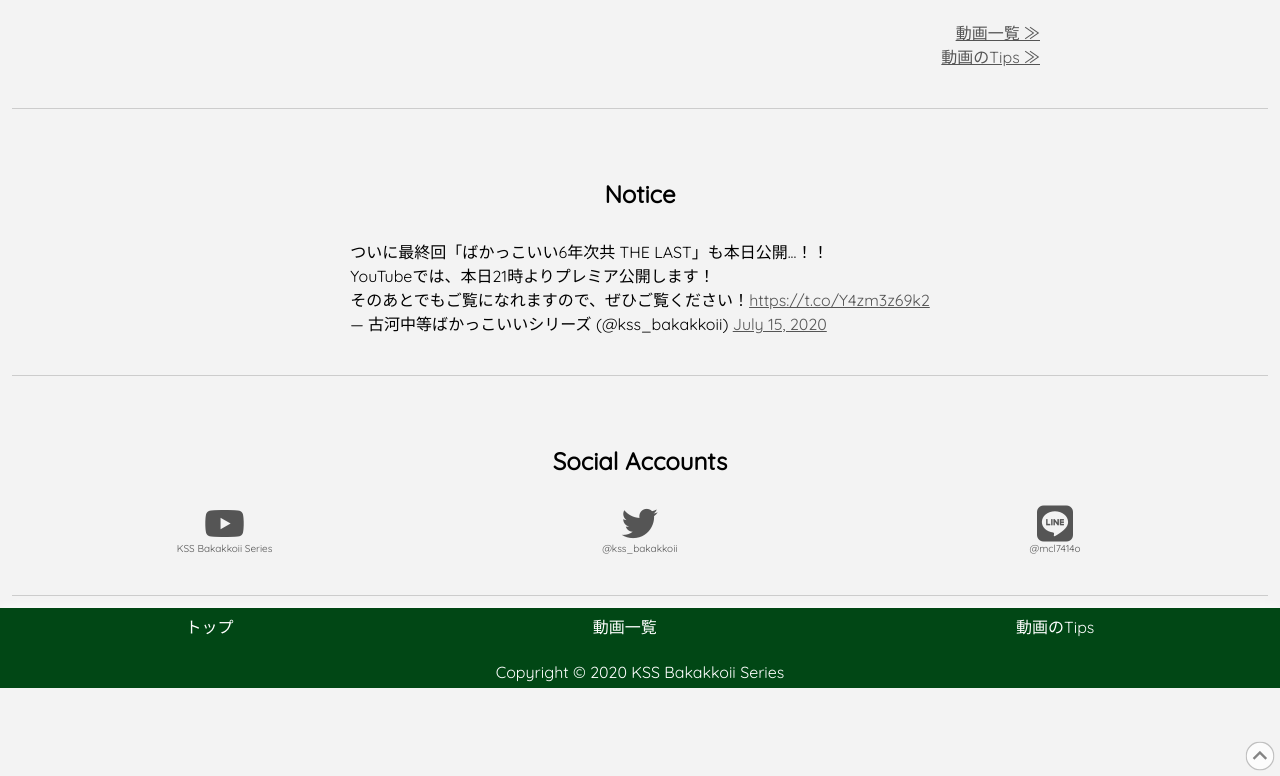
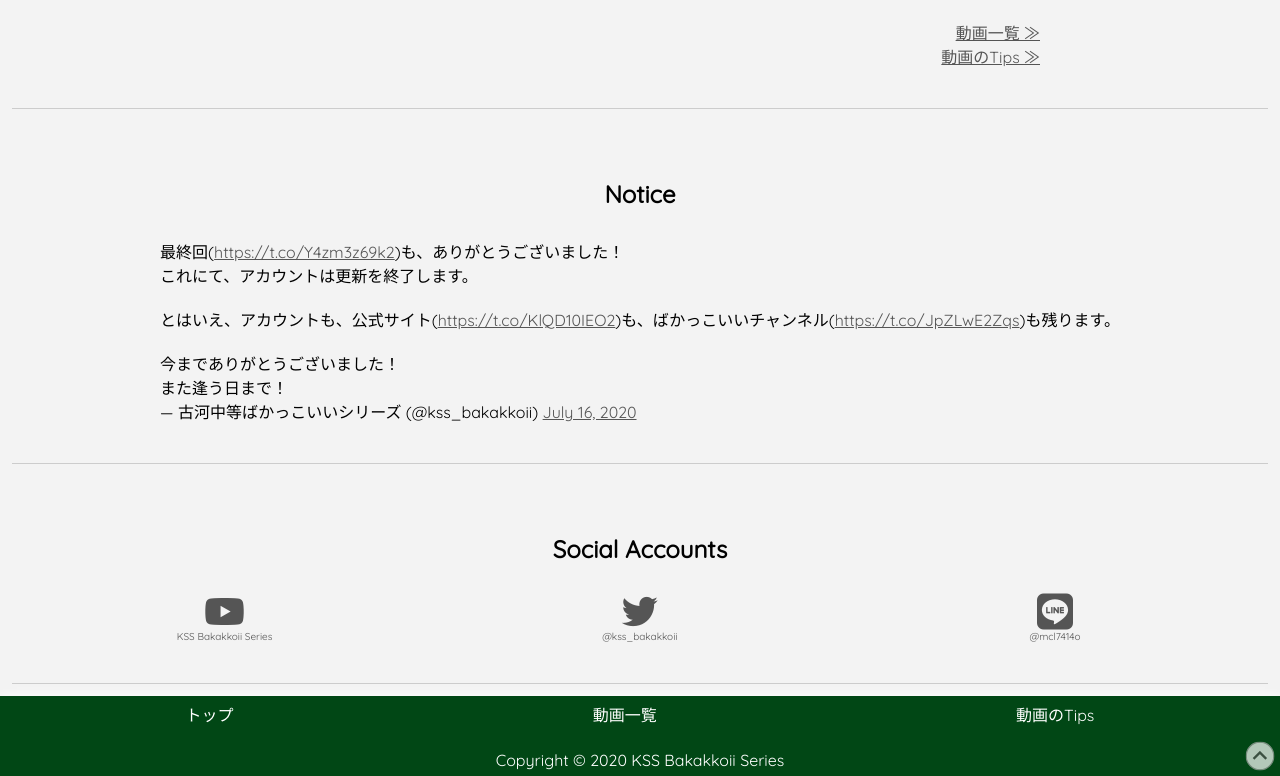
Before and after one commit to a01sa01to/kss-bakakkoii-website, a Jekyll site: the page built from index.html, in a window 1280 px wide and 900 px high, scrolled down 2262 px, cut to the strip 124-900 px from the top of the window. Built offline with Jekyll 4.4.1, drawn with Linux system fonts in a browser that asks for light colours; nearby versions of some CDN libraries; some web fonts are replaced; comment, search, counter and statistics services are not loaded; before the commit the page ends 3074 px from its top, so only the background shows below that.

Commit message:
Update tweet

```diff
--- a/index.html
+++ b/index.html
@@ -41,7 +41,7 @@ relPath: /
 <div class="container center">
   <div>
     <h2>Notice</h2>
-    <blockquote class="twitter-tweet"><p lang="ja" dir="ltr">ついに最終回「ばかっこいい6年次共 THE LAST」も本日公開...！！<br>YouTubeでは、本日21時よりプレミア公開します！<br>そのあとでもご覧になれますので、ぜひご覧ください！<a href="https://t.co/Y4zm3z69k2">https://t.co/Y4zm3z69k2</a></p>&mdash; 古河中等ばかっこいいシリーズ (@kss_bakakkoii) <a href="https://twitter.com/kss_bakakkoii/status/1283524416945614848?ref_src=twsrc%5Etfw">July 15, 2020</a></blockquote> <script async src="https://platform.twitter.com/widgets.js" charset="utf-8"></script>
+    <blockquote class="twitter-tweet"><p lang="ja" dir="ltr">最終回(<a href="https://t.co/Y4zm3z69k2">https://t.co/Y4zm3z69k2</a>)も、ありがとうございました！<br>これにて、アカウントは更新を終了します。<br><br>とはいえ、アカウントも、公式サイト(<a href="https://t.co/KlQD10IEO2">https://t.co/KlQD10IEO2</a>)も、ばかっこいいチャンネル(<a href="https://t.co/JpZLwE2Zqs">https://t.co/JpZLwE2Zqs</a>)も残ります。<br><br>今までありがとうございました！<br>また逢う日まで！</p>&mdash; 古河中等ばかっこいいシリーズ (@kss_bakakkoii) <a href="https://twitter.com/kss_bakakkoii/status/1283763762764214277?ref_src=twsrc%5Etfw">July 16, 2020</a></blockquote> <script async src="https://platform.twitter.com/widgets.js" charset="utf-8"></script>
   </div>
 </div>
 <div class="container">
```
